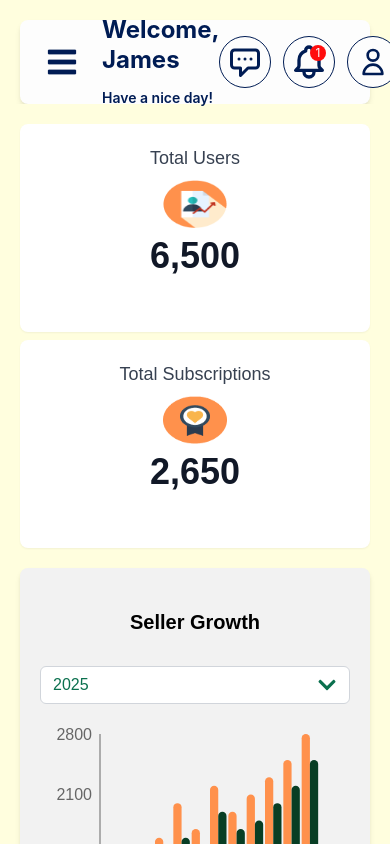
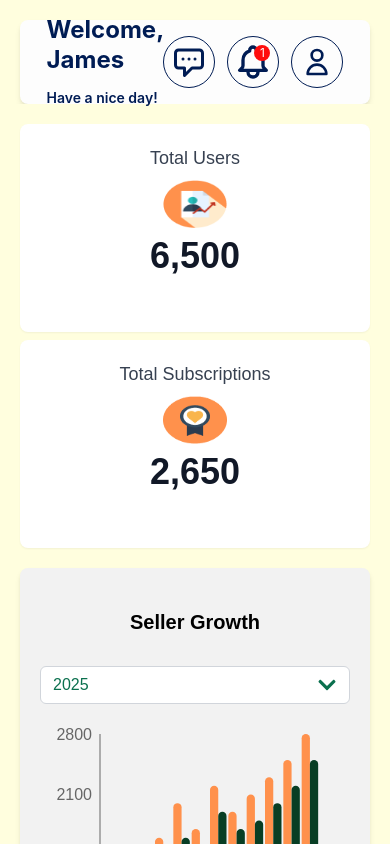
Before and after one commit to shishir786/manCanCleanToo-Dashboard, a React (Vite) app: page / in a window 390 px wide. Shown: the top 844 px of the page. Built offline with nearby package versions, Linux system fonts and the light colour scheme.

Commit message:
WIP: local changes

```diff
--- a/src/components/LayoutComponents/Header.jsx
+++ b/src/components/LayoutComponents/Header.jsx
@@ -31,10 +31,10 @@ const Header = () => {
         <div className="flex items-center gap-6">
           {/*  Menu icon  */}
           <button
-            // onClick={showDrawer}
-            className="flex items-center justify-center"
+            onClick={() => setSidebarOpen(!sidebarOpen)}
+            className="hidden lg:flex items-center justify-center p-2 rounded-md hover:bg-gray-100 shrink-0"
           >
-            <FaBars className="w-8 h-8 text-primary" strokeWidth={4} />
+            <FaBars className="w-7 h-7 text-primary" strokeWidth={4} />
           </button>
 
           {/* Welcome Message */}
```
Also changed, not shown: src/layout/DashboardLayout.jsx (line endings or trailing spaces).
